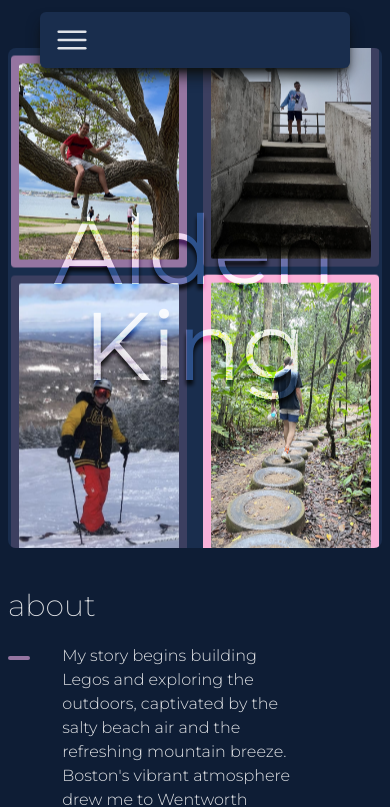
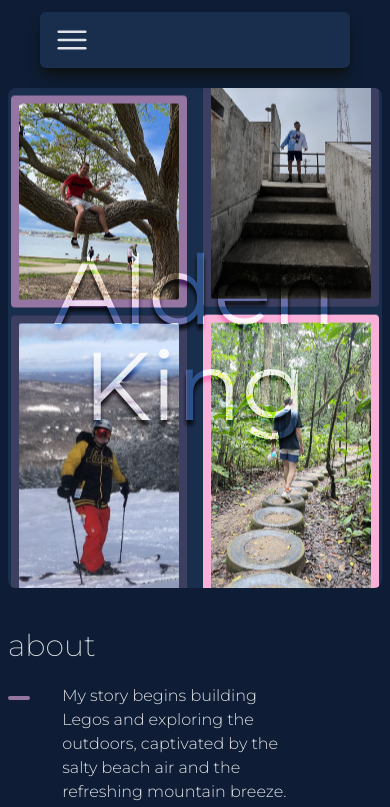
Before and after one commit to kinga112/portfolio-2.0, a React (Vite) app: page / in a window 390 px wide. Shown: the top 807 px of the page. Built offline with nearby package versions, Linux system fonts and the light colour scheme.

Commit message:
updated margin for mobile devices

```diff
--- a/src/pages/Home.tsx
+++ b/src/pages/Home.tsx
@@ -9,7 +9,7 @@ function Home(){
   return(
     <>
       <div className=' h-full w-full p-2 sm:p-10 space-y-5 overflow-hidden'>
-        <div className='flex h-[500px] w-full bg-custom rounded-lg overflow-hidden justify-center place-items-center mt-10'>
+        <div className='flex h-[500px] w-full bg-custom rounded-lg overflow-hidden justify-center place-items-center mt-20 sm:mt-10'>
           <Title/>
           <ImageGrid/>
         </div>
```
